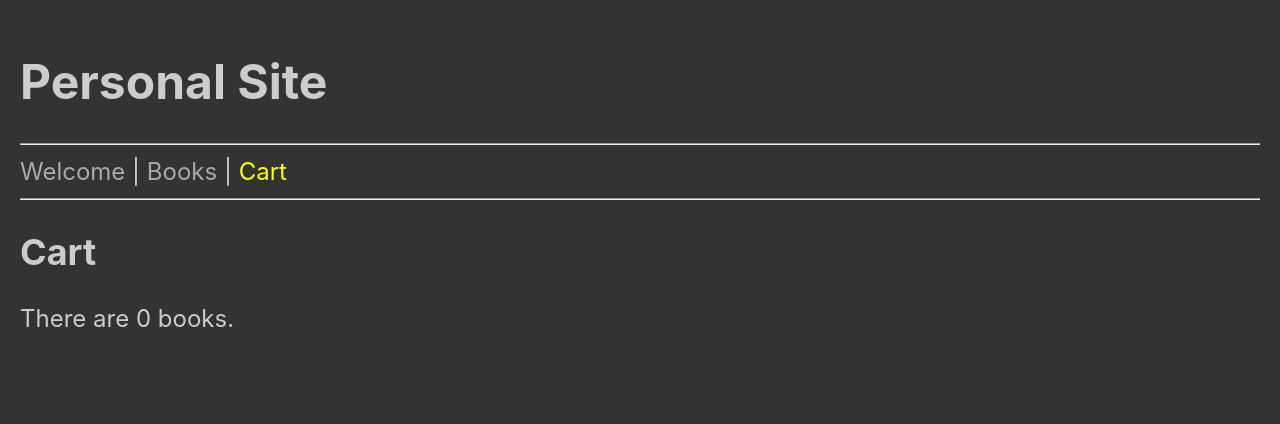
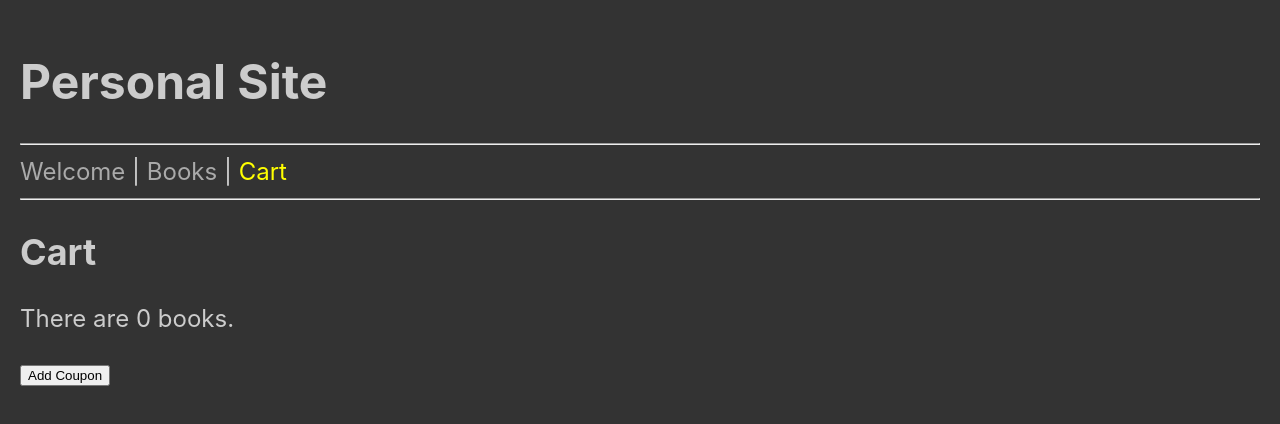
Before and after one commit to edwardtanguay/live-coding-redux-site-shop-app, a React (Vite) app: page /cart in a window 1280 px wide. Shown: the top 424 px of the page. Built offline with nearby package versions, Linux system fonts and the light colour scheme.

Commit message:
finished

```diff
--- a/src/common/pages/PageCart.jsx
+++ b/src/common/pages/PageCart.jsx
@@ -1,14 +1,35 @@
 import { useSelector } from 'react-redux';
+import { addCoupon } from '../../features/cart/cartSlice';
+import { useDispatch } from 'react-redux';
 
 export const PageCart = () => {
 	const { items } = useSelector((state) => state.cart);
+	const dispatch = useDispatch();
+
+	const formatPrice = (price) => {
+		return new Intl.NumberFormat('de-DE', {
+			style: 'currency',
+			currency: 'EUR',
+		}).format(price);
+	};
+
 	return (
 		<div className="page_cart">
 			<h2>Cart</h2>
 			<p>There are {items.length} books.</p>
+			<div>
+				<button onClick={() => dispatch(addCoupon())}>
+					Add Coupon
+				</button>
+			</div>
 			<ul>
 				{items.map((item, index) => {
-					return <li key={index}>{item.title}</li>;
+					return (
+						<li key={index}>
+							{item.title} - {formatPrice(item.price)} - (discount
+							price: {formatPrice(item.discountedPrice)})
+						</li>
+					);
 				})}
 			</ul>
 		</div>
--- a/src/features/cart/cartSlice.js
+++ b/src/features/cart/cartSlice.js
@@ -2,7 +2,8 @@ import { createSlice } from '@reduxjs/toolkit';
 
 const initialState = {
 	items: [],
-	customerName: ''
+	customerName: '',
+	coupon: false,
 };
 
 export const cartSlice = createSlice({
@@ -10,16 +11,21 @@ export const cartSlice = createSlice({
 	initialState,
 	reducers: {
 		addItem: (state, action) => {
+			action.payload.discountedPrice = action.payload.price * (state.coupon ? .9 : 1);
 			state.items.push(action.payload);
 		},
 		removeItem: (state) => {
 			state.items.pop();
 		},
 		changeCustomerName: (state, action) => {
-			state.customerName = action.payload
-		}
+			state.customerName = action.payload;
+		},
+		addCoupon: (state) => {
+			state.coupon = true;
+			state.items.forEach((m) => (m.discountedPrice = m.price * 0.9));
+		},
 	},
 });
 
-export const {addItem, removeItem} = cartSlice.actions;
+export const { addItem, removeItem, addCoupon } = cartSlice.actions;
 export default cartSlice.reducer;
```
